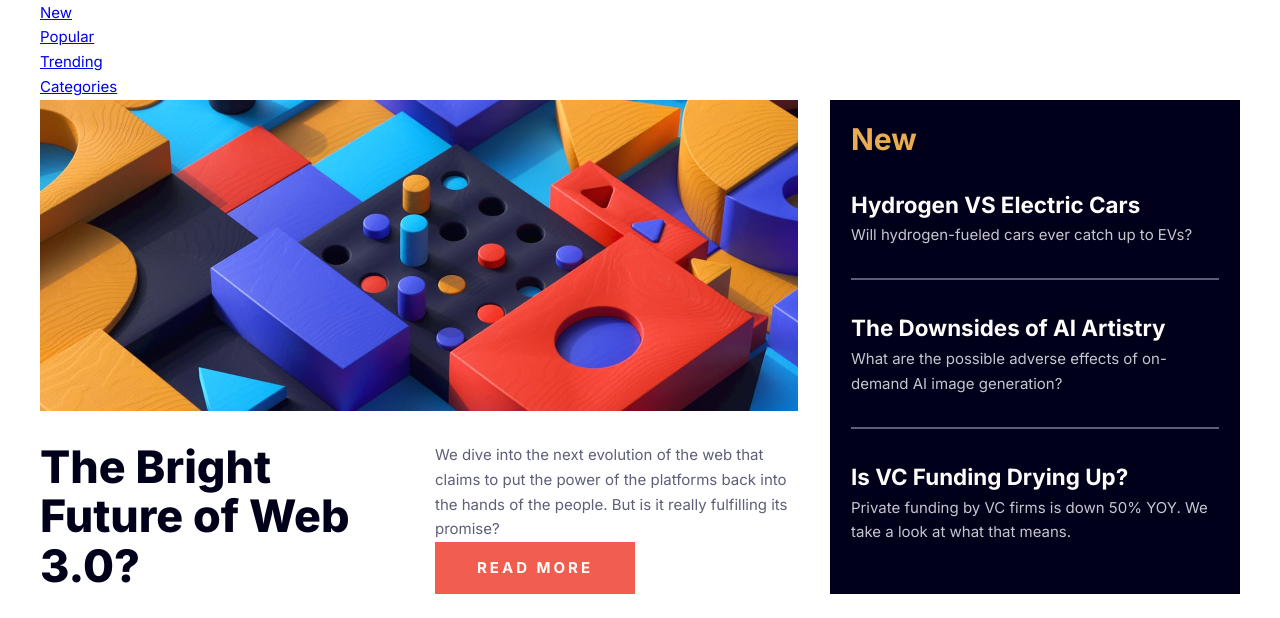
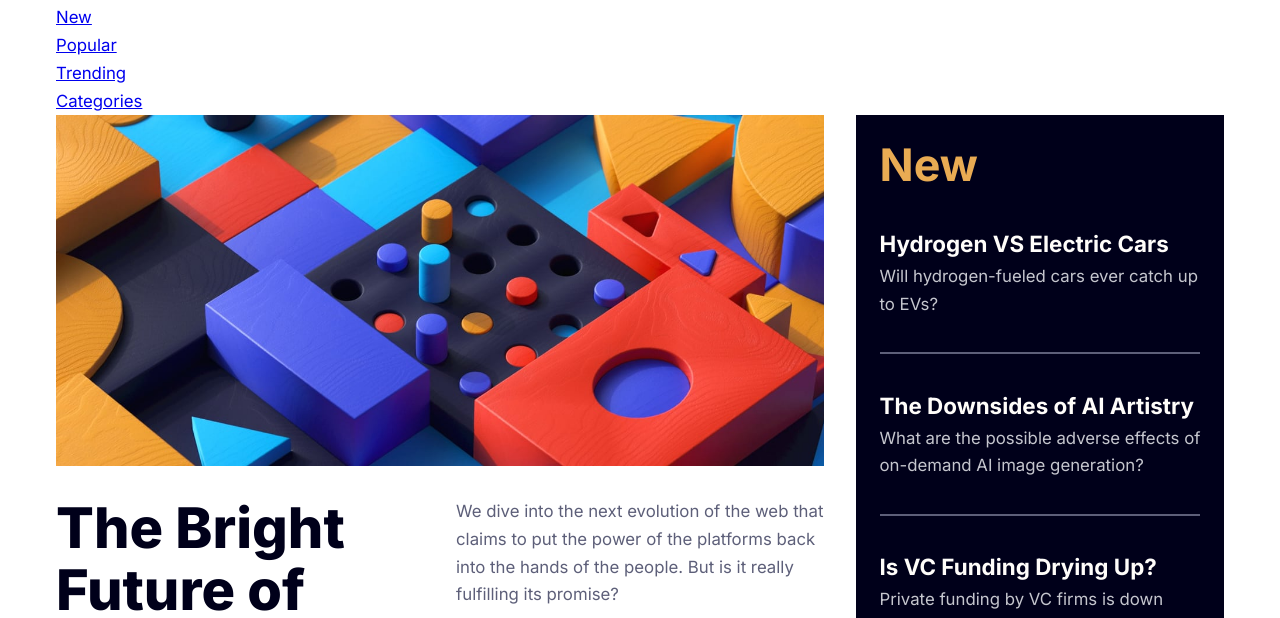
Before and after one commit to maxp421/FM-news-homepage, a plain HTML site: page index.html in a window 1280 px wide. Shown: the part 182-800 px from the top of the page. Drawn offline with Linux system fonts and the light colour scheme.

Commit message:
finished styling <main> area added a breakpoint for medium devices, layout in medium breakpoint could look better but cba, TODO - header

```diff
--- a/css/style.css
+++ b/css/style.css
@@ -1,6 +1,9 @@
 /* * {
   outline: 2px solid limegreen;
 } */
+
+/* breakpoints: 600 - tablets, laptops
+                1024 - big screens */
 
 :root {
 
@@ -25,7 +28,9 @@
   --fs-300: 0.8125rem;
   --fs-400: 0.9375rem;
   --fs-500: 1.05rem;
+  --fs-550: 1.25rem;
   --fs-600: 1.4rem;
+  --fs-650: 1.6rem;
   --fs-700: 1.875rem;
   --fs-800: 2.8rem;
   --fs-900: 3.5rem;
@@ -44,6 +49,7 @@
   --size-300: 0.75rem;
   --size-400: 1rem;
   --size-500: 1.5rem;
+  --size-550: 1.75rem;
   --size-600: 2rem;
   --size-700: 3rem;
   --size-800: 4rem;
@@ -51,7 +57,15 @@
 
 }
 
-
+@media (min-width: 1200px) {
+  :root {
+    --fs-h1: var(--fs-900);
+    --fs-h2: var(--fs-800);
+    --fs-h3: var(--fs-600);
+    --fs-h4: var(--fs-550);
+    --fs-body: var(--fs-500);
+  }
+}
 
 .attribution {
   font-size: 11px;
@@ -142,6 +156,7 @@ body {
   line-height: 1.65;
 }
 
+
 .button {
   text-decoration: none;
   display: inline-block;
@@ -163,9 +178,47 @@ body {
 
 
 /* main grid */
-.fm-news-main-grid {}
+
+/* mobile margins and centering items on mobile*/
+@media (max-width: 599px) {
+  .fm-news-main-grid {
+    display: flex;
+    flex-direction: column;
+    align-items: center;
+  }
+
+  .fm-news-main-picture {
+    max-width: 410px;
+  }
+
+  .fm-news-title {
+    max-width: 410px;
+    margin-top: 1.3rem;
+  }
+
+  .fm-news-main-article {
+    max-width: 410px;
+    margin-top: 0.8rem;
+  }
+
+  .button {
+    margin-top: 1.8rem;
+  }
+
+  .fm-news-aside {
+    margin-top: 4rem;
+  }
+
+  .fm-articles {
+    margin-block: 4rem;
+  }
+}
 
 @media (min-width: 600px) {
+
+  .fm-news-main-article {
+    max-width: 40ch;
+  }
 
   .fm-news-main-grid {
     display: grid;
@@ -177,27 +230,69 @@ body {
       "title article"
       "fm-news-aside fm-articles";
   }
+
+  .fm-news-title {
+    margin-top: 3rem;
+    max-width: 40ch;
+  }
+
+  .fm-news-main-article {
+    margin-top: 3rem;
+  }
+
+  .button {
+    margin-top: 1.5rem;
+  }
+
+  .fm-articles {
+    margin-block: 3rem;
+  }
+
+  .fm-news-aside {
+    margin-block: 3rem;
+  }
+
 }
 
-@media (min-width: 930px) {
+@media (min-width: 1024px) {
 
   .fm-news-main-grid {
     display: grid;
     /* grid-auto-rows: 1fr; */
     grid-template-rows: 1fr;
-    grid-template-columns: 1fr 1fr auto;
-    /* grid-template-columns: 0.8fr 0.8fr 1fr; */
+    grid-template-columns: 1fr;
     gap: 2rem;
     grid-template-areas:
       "picture picture fm-news-aside"
       "title article fm-news-aside"
       "fm-articles fm-articles fm-articles";
   }
+
+  /* widescreen margins */
+
+  .button {
+    margin-top: 2rem;
+  }
+
+  .fm-articles {
+    margin-block: 2.5rem;
+  }
+
+  .fm-news-aside {
+    margin: 0;
+  }
+
+  .fm-news-title {
+    margin: 0;
+  }
+
+  .fm-news-main-article {
+    margin: 0;
+  }
 }
 
 .fm-news-main-picture {
   grid-area: picture;
-  /* object-fit: contain; */
 }
 
 .fm-news-main-picture img {
@@ -223,11 +318,12 @@ body {
 
 
 
-
-/* Aside */
+/* Aside   */
+/* made the parent container flex so the child wrapper spans to the
+   bottom of its parent - fills out available space when given a height by the grid
+   thats bigger than the wrapper */
 .fm-news-aside {
   display: flex;
-  justify-content: center;
 }
 
 .fm-news-aside-wrapper {
@@ -281,16 +377,20 @@ body {
   display: flex;
   flex-wrap: wrap;
   flex-direction: column;
-  align-items: center;
-  justify-content: space-between;
+  /* align-items: center; */
   gap: 2rem;
 }
 
+@media(min-width: 600px) {
+  .fp-articles-preview {
+    align-items: normal;
+  }
+}
 
-
-@media(min-width: 930px) {
+@media(min-width: 1024px) {
   .fp-articles-preview {
     flex-direction: row;
+    justify-content: space-between;
   }
 
   .fp-articles-preview li {
@@ -440,6 +540,7 @@ body {
 .fs-h1 {
   font-size: var(--fs-h1);
   line-height: 1.1;
+  max-width: 40ch;
 }
 
 .fs-h2 {
@@ -508,7 +609,7 @@ body {
   padding-block: var(--size-800);
 }
 
-@media (max-width: 930px) {
+@media (max-width: 1023px) {
   .sm-padding-block-800 {
     padding-block: var(--size-800);
   }
@@ -518,7 +619,7 @@ body {
   padding-block: var(--size-900);
 }
 
-@media (max-width: 930px) {
+@media (max-width: 1023px) {
   .sm-padding-bottom-800 {
     padding-bottom: var(--size-800);
   }
@@ -542,10 +643,28 @@ body {
 }
 
 .container {
-  --max-width: 1200px;
+  --max-width: 1440px;
   --horizontal-padding: 1rem;
 
-  width: min(var(--max-width), 100% - var(--horizontal-padding)*2);
+  width: min(var(--max-width) - (var(--horizontal-padding)*2), 100% - (var(--horizontal-padding)*2));
   margin-inline: auto;
 
 }
+
+@media (min-width: 600px) {
+  .container {
+    --horizontal-padding: 2rem;
+  }
+}
+
+@media (min-width: 850px) {
+  .container {
+    --horizontal-padding: 3rem;
+  }
+}
+
+@media (min-width: 1024px) {
+  .container {
+    --horizontal-padding: 3.5rem;
+  }
+}
```
